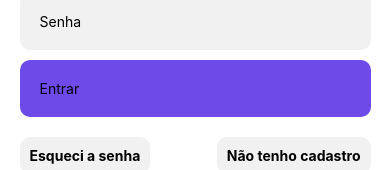
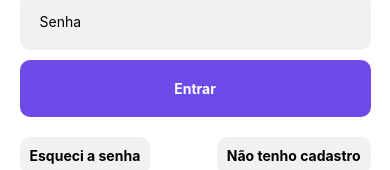
Before and after one commit to octaroxas/bootcamp-dio, a React Native app in the folder react-native/: screen / in a window 390 px wide. Shown: the part 338-508 px from the top of the page. Built offline with nearby package versions, Linux system fonts and the light colour scheme.

Commit message:
Estilização do botao

```diff
--- a/react-native/src/components/Button/index.tsx
+++ b/react-native/src/components/Button/index.tsx
@@ -4,7 +4,7 @@ import { styles } from './styles'
 export default function Button({ children, onPress }) {
     return (
         <TouchableOpacity style={styles.but} onPress={onPress}>
-            <Text>{children}</Text>
+            <Text style={styles.textBut}>{children}</Text>
         </TouchableOpacity>
     )
 }
--- a/react-native/src/components/Button/styles.tsx
+++ b/react-native/src/components/Button/styles.tsx
@@ -7,4 +7,9 @@ export const styles = StyleSheet.create({
         backgroundColor: '#6E4BE9',
         borderRadius: 10
     },
+    textBut: {
+        textAlign: 'center',
+        fontWeight: "bold",
+        color: 'white'
+    }
 })
```
